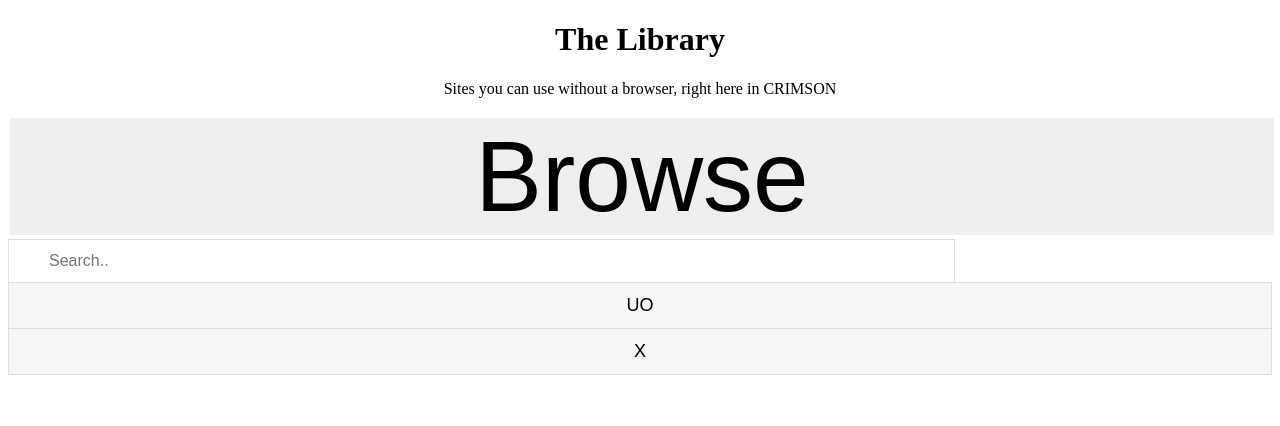
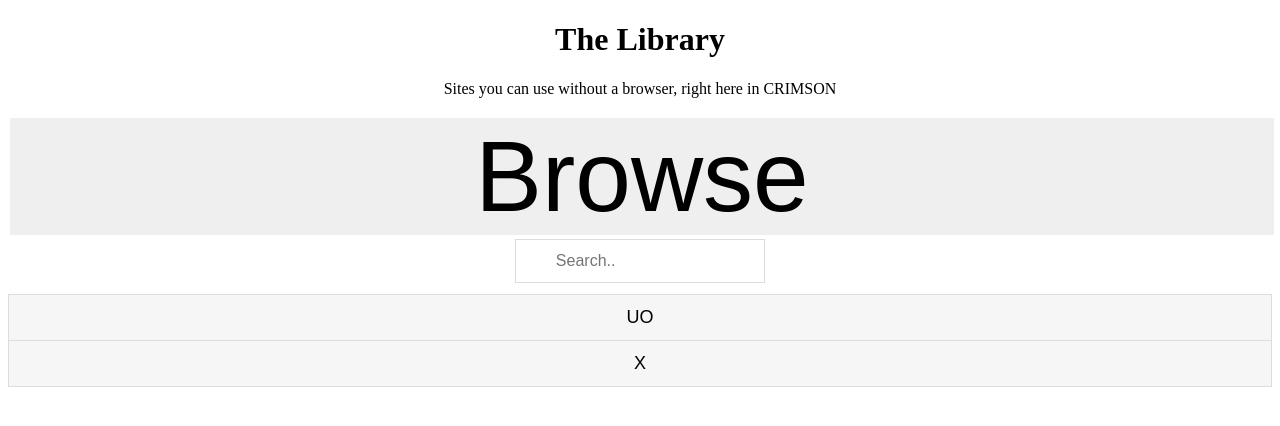
Before and after one commit to uncannyorange/uncannyorange.github.io, a Jekyll site: the page crimsonnew/indexdiv/library.html, which Jekyll copies as it is, in a window 1280 px wide. Shown: the top 426 px of the page. Built offline with Jekyll 4.4.1, drawn with Linux system fonts in a browser that asks for light colours.

Commit message:
Updated Master

```diff
--- a/crimsonnew/indexdiv/library.html
+++ b/crimsonnew/indexdiv/library.html
@@ -9,7 +9,6 @@
   padding: 12px 20px 12px 40px; /* Add some padding */
   border: 1px solid #ddd; /* Add a grey border */
   margin-bottom: 12px; /* Add some space below the input */
-  margin: auto;
 }
 
 #list {
@@ -82,7 +81,7 @@
 </div>
 
 <div id="list" class="tabcontent">
-<input type="text" id="searchbar" onkeyup="search()" placeholder="Search..">
+<div style="text-align: center;"><div style="display:inline-block"><input type="text" id="searchbar" onkeyup="search()" placeholder="Search.."></div></div>
 <ul id="list">
   <li><button onclick="">UO</button></li>
   <li><button onclick="">X</button></li>
```
